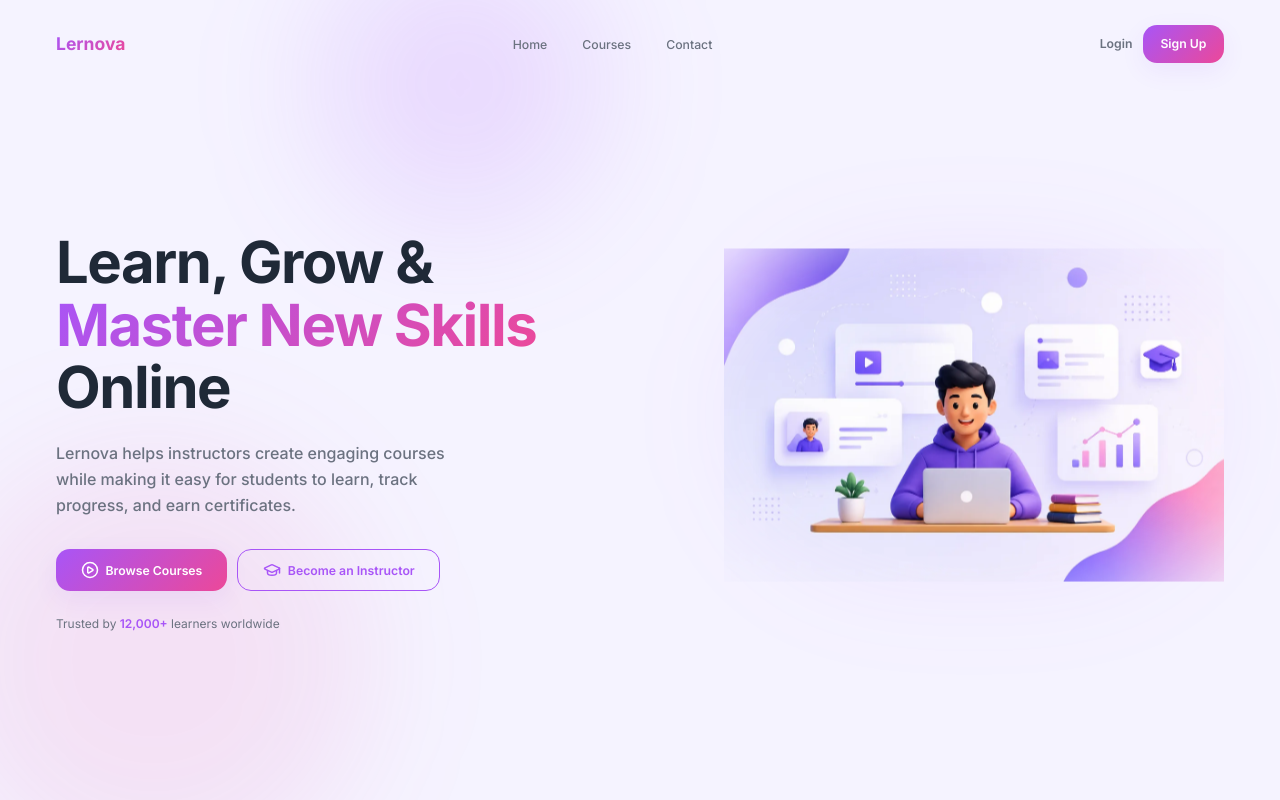
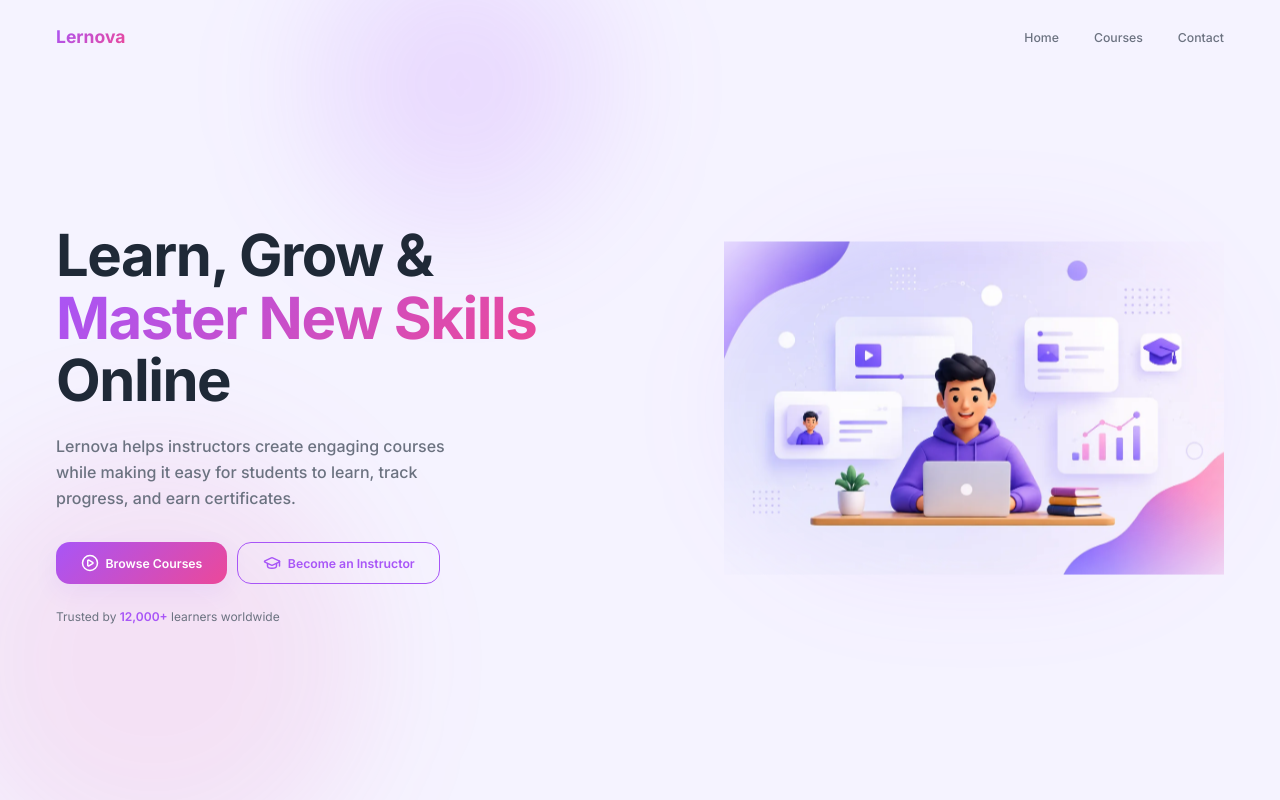
Before and after one commit to Vinaya-16/Lernova, a React (Vite) app in the folder frontend/: page / in a window 1280 px wide. Shown: the top 800 px of the page. Built offline with nearby package versions, Linux system fonts and the light colour scheme; no server answers.

Commit message:
small change

```diff
--- a/frontend/src/LMS.jsx
+++ b/frontend/src/LMS.jsx
@@ -32,12 +32,12 @@ export default function LMS() {
                             </li>
                         ))}
                     </ul>
-                    <div className="flex gap-3 items-center">
+                    {/* <div className="flex gap-3 items-center">
                         <button onClick={() => navigate("/login")} className="text-sm font-semibold text-text-secondary hover:text-primary transition">
                             Login
                         </button>
                         <Button onClick={() => navigate("/signup")} className="h-10 px-5">Sign Up</Button>
-                    </div>
+                    </div> */}
                 </nav>
 
                 <div className="relative z-10 flex-1 flex items-center px-6 sm:px-16 pb-16">
```
